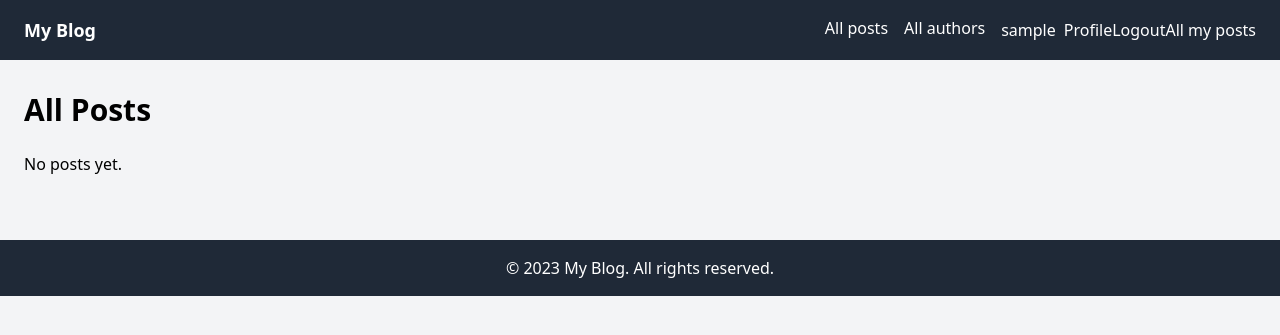
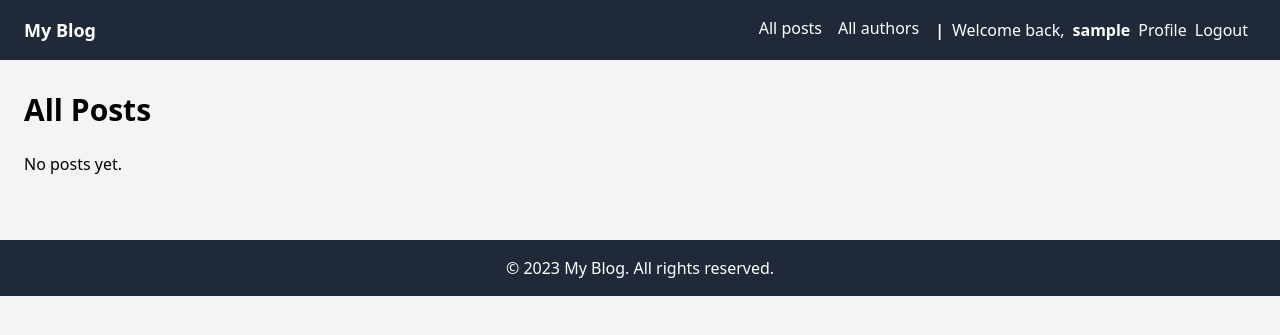
Before and after one commit to SoSaymon/blog-template, a Django app: page /blog/posts/ in a window 1280 px wide. Shown: the top 335 px of the page. Run offline with Django 4.2, Linux system fonts and the light colour scheme; the visitor is signed in with stand-in values (Sample User, id 1); data that the repository does not hold is empty; style sheets or scripts are compiled from the project's sources.

Commit message:
Update base_generic, add truncate words to post_list view

```diff
--- a/blog/templates/base_generic.html
+++ b/blog/templates/base_generic.html
@@ -18,16 +18,18 @@
             <li><a href="{% url 'authors' %}" class="hover:text-gray-400">All authors</a></li>
             {% if user.is_authenticated %}
                 <li class="flex items-center">
-                    <span class="mr-2">{{ user.get_username }}</span>
+                <span class="mr-2 font-bold">|</span>
+                    <span class="mr-2">Welcome back,</span>
+                    <span class="mr-2 font-bold">{{ user.get_username }}</span>
 
-                    <a href="" class="hover:text-gray-400">Profile</a>
-                    <a href="" class="hover:text-gray-400">Logout</a>
-                    {% if user.is_staff %}
+                    <a href="" class="hover:text-gray-400 mr-2">Profile</a>
+                    <a href="{% url 'logout' %}" class="hover:text-gray-400 mr-2">Logout</a>
+                    {% if user.get_role == 'author' %}
                         <a href="" class="hover:text-gray-400">All my posts</a>
                     {% endif %}
                 </li>
             {% else %}
-                <li><a href="" class="hover:text-gray-400">Login</a></li>
+                <li><a href="{% url 'login' %}" class="hover:text-gray-400">Login</a></li>
             {% endif %}
         </ul>
     </div>
--- a/blog/templates/blog/post_list.html
+++ b/blog/templates/blog/post_list.html
@@ -10,7 +10,7 @@
             <li>
                 <h2 class="text-xl font-semibold"><a href="{{ post.get_absolute_url }}">{{ post.title }}</a></h2>
                 <p class="text-gray-600">{{ post.author }} | {{ post.updated_at }}</p>
-                <p>{{ post.content }}</p>
+                <p class=" mt-2">{{ post.content|truncatewords:100|safe }} <a class="font-bold" href="{{ post.get_absolute_url }}">view more</a></p>
                 <p class="text-gray-500 mt-2">Tags: {{ post.display_tags }}</p>
             </li>
         {% endfor %}
```
